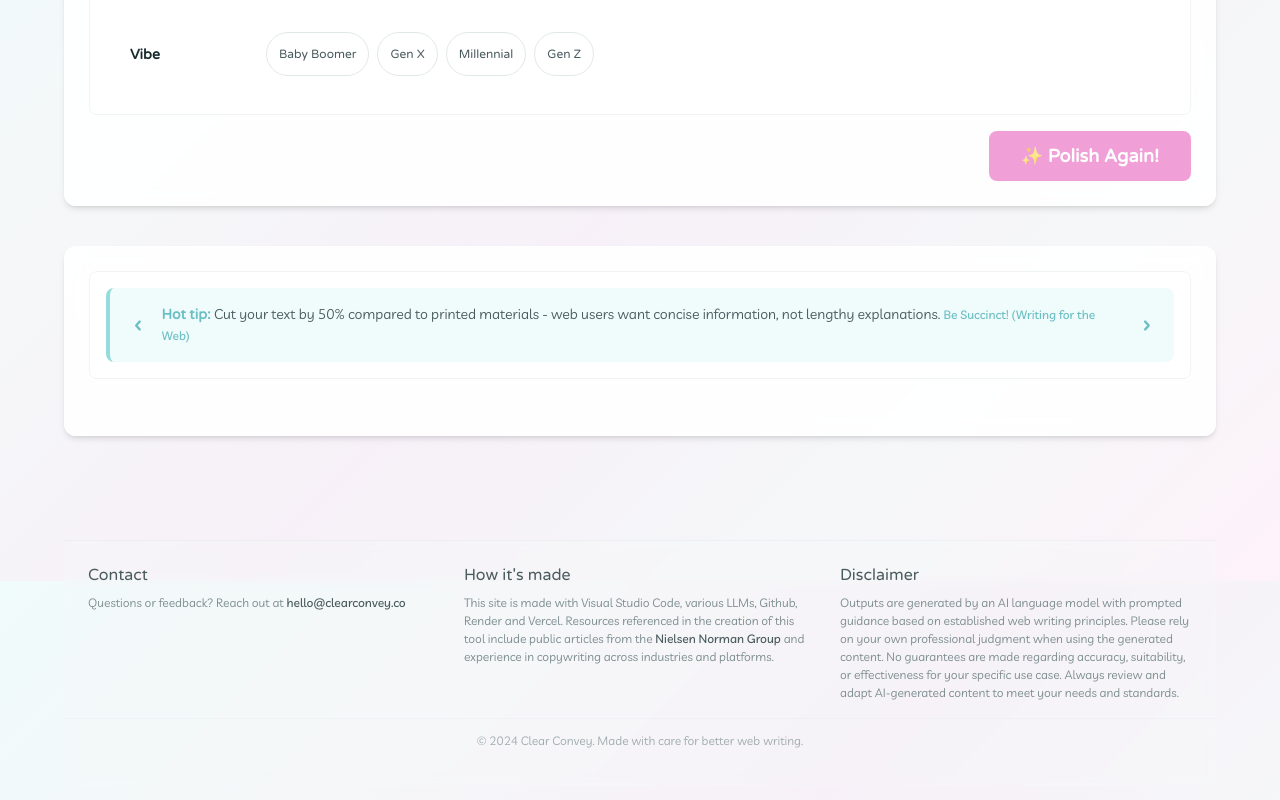
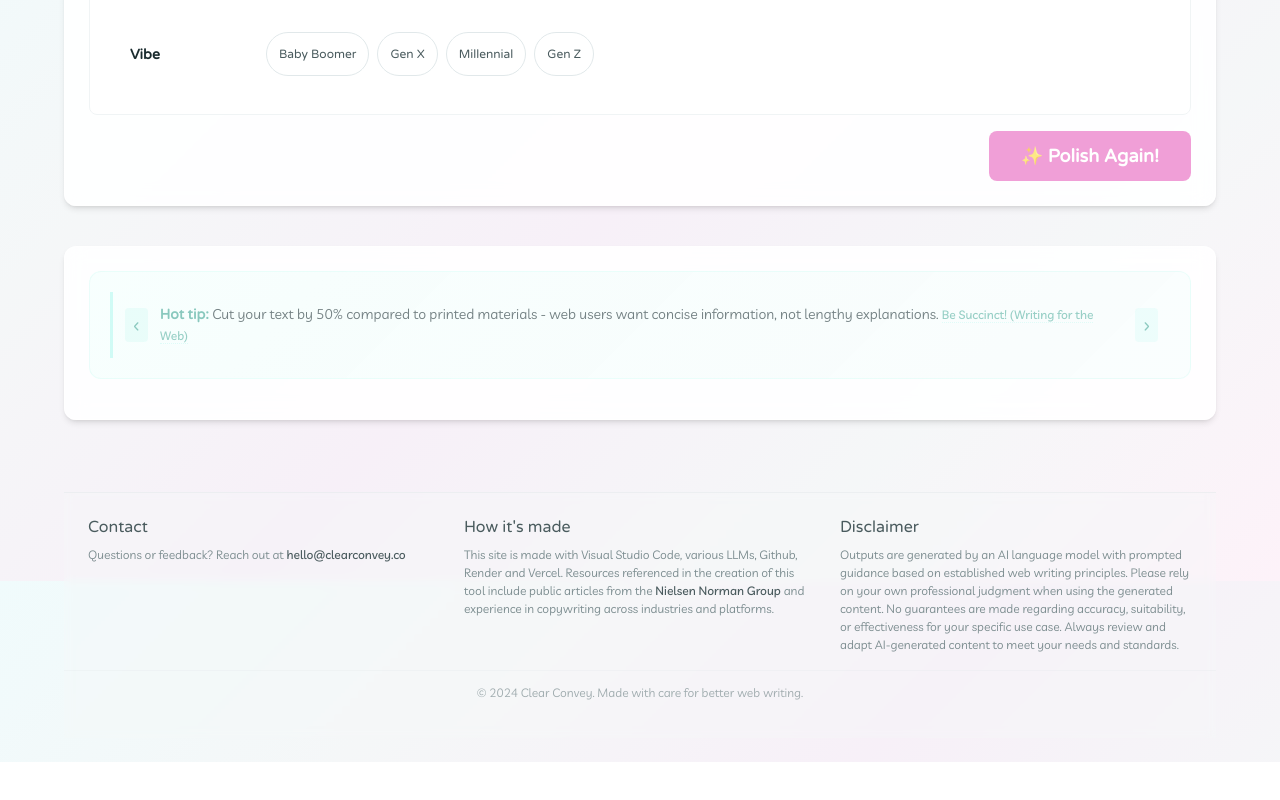
Before and after one commit to cd-space-dot-dot/web-copy-polisher-frontend, a React (Vite) app: page / in a window 1280 px wide. Shown: the part 1819-2619 px from the top of the page. After the commit the page ends 2581 px from the top, so only its background shows below. Built offline with nearby package versions, Linux system fonts and the light colour scheme; a web font is replaced by a local one.

Commit message:
tip styles

```diff
--- a/src/index.css
+++ b/src/index.css
@@ -1429,54 +1429,60 @@ textarea {
   }
 }
 
-/* Footer Styles */
-.app-footer {
-  margin-top: var(--space-16);
+/* Pro Tips Section - subtle easter egg styling */
+.footer-tips {
+  padding: var(--space-5);
   background: linear-gradient(135deg,
-    rgba(255, 255, 255, 0.9) 0%,
-    rgba(245, 247, 248, 0.8) 100%);
-  backdrop-filter: blur(10px);
-  border-top: 1px solid var(--border-light);
-  padding: var(--space-8) 0;
-}
-
-/* Pro Tips Section in Footer */
-.footer-tips {
-  max-width: 1200px;
-  margin: 0 auto;
-  padding: 0 var(--space-6);
-  margin-bottom: var(--space-8);
+    rgba(131, 245, 229, 0.08) 0%,
+    rgba(148, 220, 222, 0.06) 100%);
+  backdrop-filter: blur(8px);
+  border: 1px solid rgba(131, 245, 229, 0.15);
+  border-radius: var(--radius-lg);
+  margin-bottom: var(--space-4);
+  opacity: 0.85;
+  transition: var(--transition);
+}
+
+.footer-tips:hover {
+  opacity: 1;
+  background: linear-gradient(135deg,
+    rgba(131, 245, 229, 0.12) 0%,
+    rgba(148, 220, 222, 0.08) 100%);
+  border-color: rgba(131, 245, 229, 0.25);
 }
 
 .tip-container {
   display: flex;
   align-items: center;
   gap: var(--space-3);
-  padding: var(--space-4);
-  background-color: var(--primary-bg);
-  border-radius: var(--radius);
-  border-left: 4px solid var(--primary);
+  padding: var(--space-3);
+  background: transparent;
+  border-radius: 0;
+  border: none;
+  border-left: 3px solid rgba(131, 245, 229, 0.4);
 }
 
 .tip-nav-btn {
-  background: none;
+  background: rgba(131, 245, 229, 0.2);
   border: none;
-  color: var(--primary-dark);
+  color: var(--success-dark);
   cursor: pointer;
-  font-size: var(--text-xl);
+  font-size: var(--text-lg);
   padding: var(--space-2);
   border-radius: var(--radius-sm);
   transition: var(--transition);
   min-height: auto;
   min-width: auto;
-  font-weight: bold;
+  font-weight: 500;
   line-height: 1;
+  opacity: 0.7;
 }
 
 .tip-nav-btn:hover {
-  background-color: var(--primary-light);
-  color: var(--primary-dark);
-  transform: scale(1.1);
+  background: rgba(131, 245, 229, 0.3);
+  color: var(--success-dark);
+  transform: scale(1.05);
+  opacity: 1;
 }
 
 .tip-content {
@@ -1485,101 +1491,41 @@ textarea {
   line-height: 1.5;
   color: var(--text-secondary);
   font-family: var(--font-body);
+  opacity: 0.9;
 }
 
 .tip-content strong {
-  color: var(--primary-dark);
+  color: var(--success-dark);
   font-family: var(--font-ui);
+  font-weight: 600;
+  opacity: 0.8;
 }
 
 .tip-source {
-  color: var(--primary-dark);
+  color: var(--success-dark);
   text-decoration: none;
   font-weight: 500;
   font-size: var(--text-xs);
   transition: var(--transition);
+  opacity: 0.7;
+  border-bottom: 1px dotted rgba(131, 245, 229, 0.4);
 }
 
 .tip-source:hover {
-  color: var(--primary);
-  text-decoration: underline;
-}
-
-/* Pro Tips Section - separate from footer */
-.footer-tips {
-  padding: var(--space-4);
-  background-color: rgba(255, 255, 255, 0.5);
-  border-radius: var(--radius);
-  border: 1px solid var(--border-light);
-}
-
-.tip-container {
-  display: flex;
-  align-items: center;
-  gap: var(--space-3);
-  padding: var(--space-4);
-  background-color: var(--primary-bg);
-  border-radius: var(--radius);
-  border-left: 4px solid var(--primary);
-}
-
-.tip-nav-btn {
-  background: none;
-  border: none;
-  color: var(--primary-dark);
-  cursor: pointer;
-  font-size: var(--text-xl);
-  padding: var(--space-2);
-  border-radius: var(--radius-sm);
-  transition: var(--transition);
-  min-height: auto;
-  min-width: auto;
-  font-weight: bold;
-  line-height: 1;
-}
-
-.tip-nav-btn:hover {
-  background-color: var(--primary-light);
-  color: var(--primary-dark);
-  transform: scale(1.1);
-}
-
-.tip-content {
-  flex: 1;
-  font-size: var(--text-sm);
-  line-height: 1.5;
-  color: var(--text-secondary);
-  font-family: var(--font-body);
-}
-
-.tip-content strong {
-  color: var(--primary-dark);
-  font-family: var(--font-ui);
-}
-
-.tip-source {
-  color: var(--primary-dark);
-  text-decoration: none;
-  font-weight: 500;
-  font-size: var(--text-xs);
-  transition: var(--transition);
-}
-
-.tip-source:hover {
-  color: var(--primary);
-  text-decoration: underline;
-}
-
-/* Footer Styles - now more subtle */
+  color: var(--success-dark);
+  opacity: 1;
+  border-bottom-color: var(--success-dark);
+}
+
+/* Footer Styles - subtle and clean */
 .app-footer {
-  margin-top: var(--space-16);
-  background: rgba(245, 247, 248, 0.3); /* Much more subtle */
+  margin-top: var(--space-8);
+  background: rgba(245, 247, 248, 0.3);
   backdrop-filter: blur(5px);
   border-top: 1px solid rgba(225, 232, 234, 0.5);
   padding: var(--space-6) 0;
 }
 
-/* Main Footer Content */
 .footer-content {
   max-width: 1200px;
   margin: 0 auto;
@@ -1592,16 +1538,16 @@ textarea {
 
 .footer-section h3 {
   font-family: var(--font-headings);
-  font-size: var(--text-base); /* Smaller */
-  color: var(--text-secondary); /* Less prominent */
+  font-size: var(--text-base);
+  color: var(--text-secondary);
   margin-bottom: var(--space-2);
-  font-weight: 500; /* Less bold */
+  font-weight: 500;
 }
 
 .footer-section p {
-  font-size: var(--text-xs); /* Smaller */
+  font-size: var(--text-xs);
   line-height: 1.5;
-  color: var(--text-muted); /* More muted */
+  color: var(--text-muted);
   margin-bottom: 0;
 }
 
@@ -1630,23 +1576,20 @@ textarea {
   color: var(--text-muted);
   margin: 0;
   font-family: var(--font-ui);
-  opacity: 0.7; /* Even more subtle */
-}
-
-/* Mobile Responsive */
+  opacity: 0.7;
+}
+
+/* Additional Mobile Responsive for Footer */
 @media (max-width: 768px) {
   .tip-container {
-    flex-direction: column;
+    flex-direction: row;
     gap: var(--space-2);
-    text-align: center;
+    text-align: left;
   }
 
   .tip-nav-btn {
-    order: 2;
-  }
-
-  .tip-content {
-    order: 1;
+    font-size: var(--text-base);
+    padding: var(--space-1);
   }
 
   .footer-content {
```
